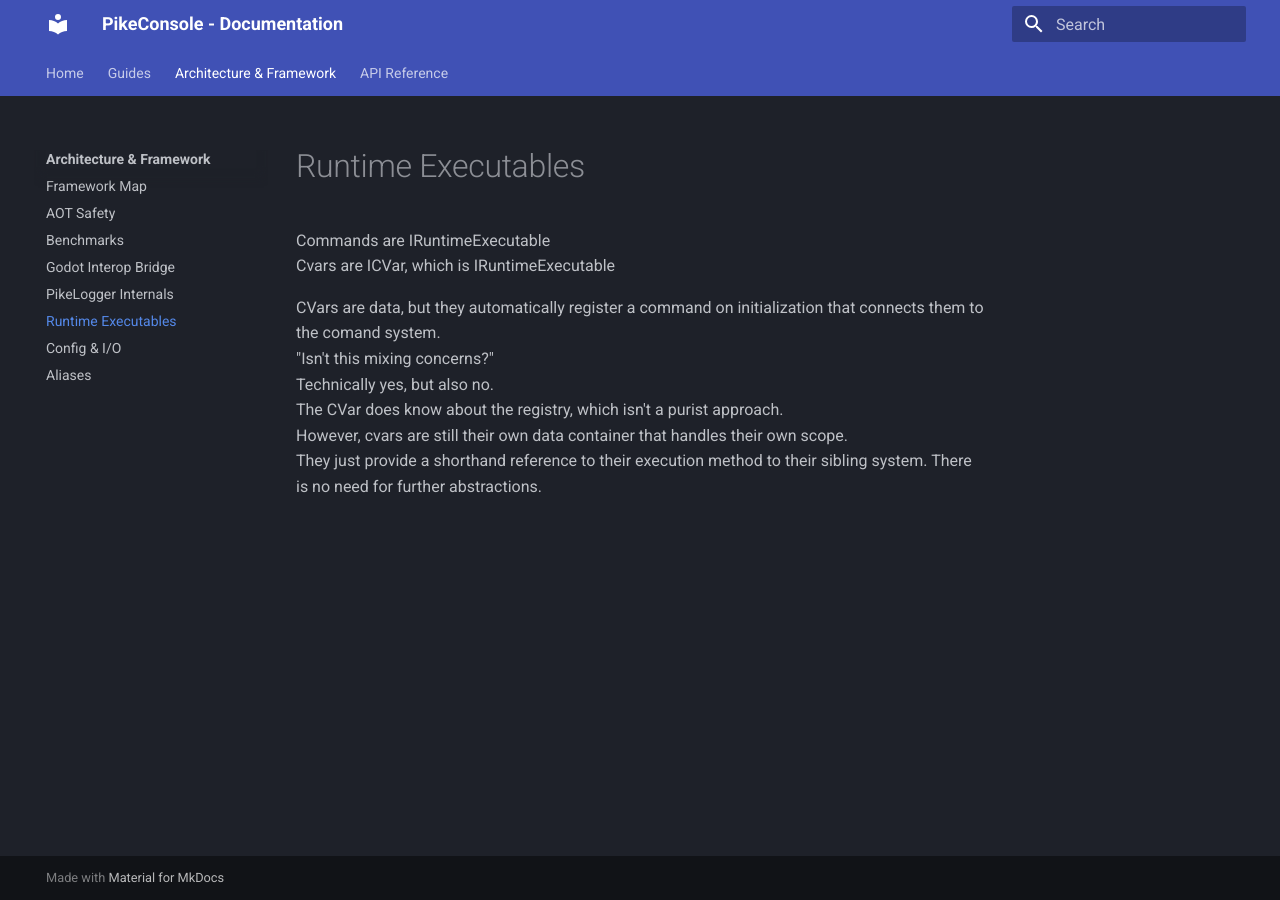
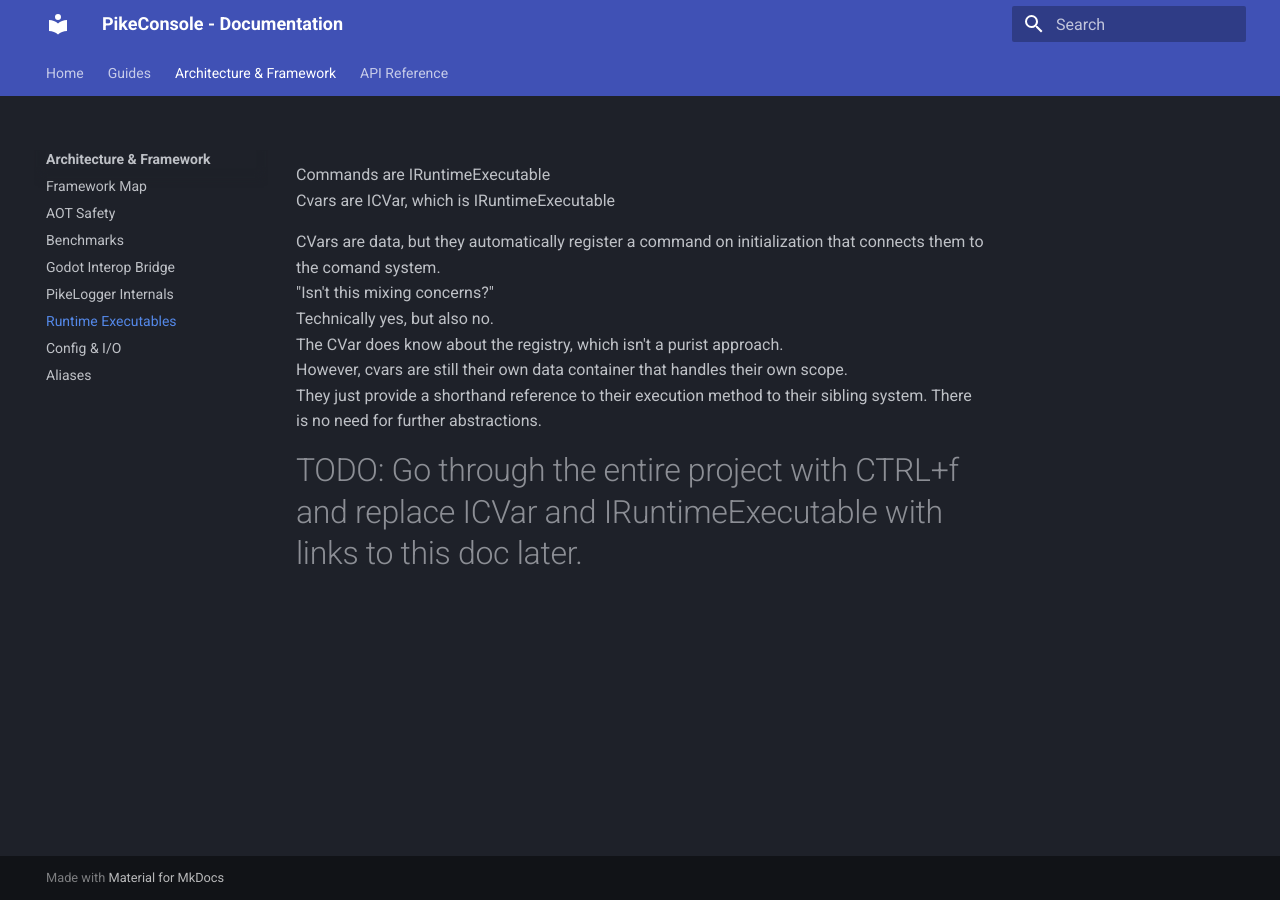
Before and after one commit to VonRiddarn/PikeConsole, an MkDocs documentation site: the page built from docs/architecture/runtime_executables.md, in a window 1280 px wide. Built offline with MkDocs 1.6.1 and Material for MkDocs 9.7.7, drawn with Linux system fonts in a browser that asks for light colours.

Commit message:
docs: add todo

```diff
--- a/docs/architecture/runtime_executables.md
+++ b/docs/architecture/runtime_executables.md
@@ -8,3 +8,5 @@
 The CVar does know about the registry, which isn't a purist approach.
 However, cvars are still their own data container that handles their own scope.
 They just provide a shorthand reference to their execution method to their sibling system. There is no need for further abstractions.
+
+# TODO: Go through the entire project with CTRL+f and replace ICVar and IRuntimeExecutable with links to this doc later.
```
